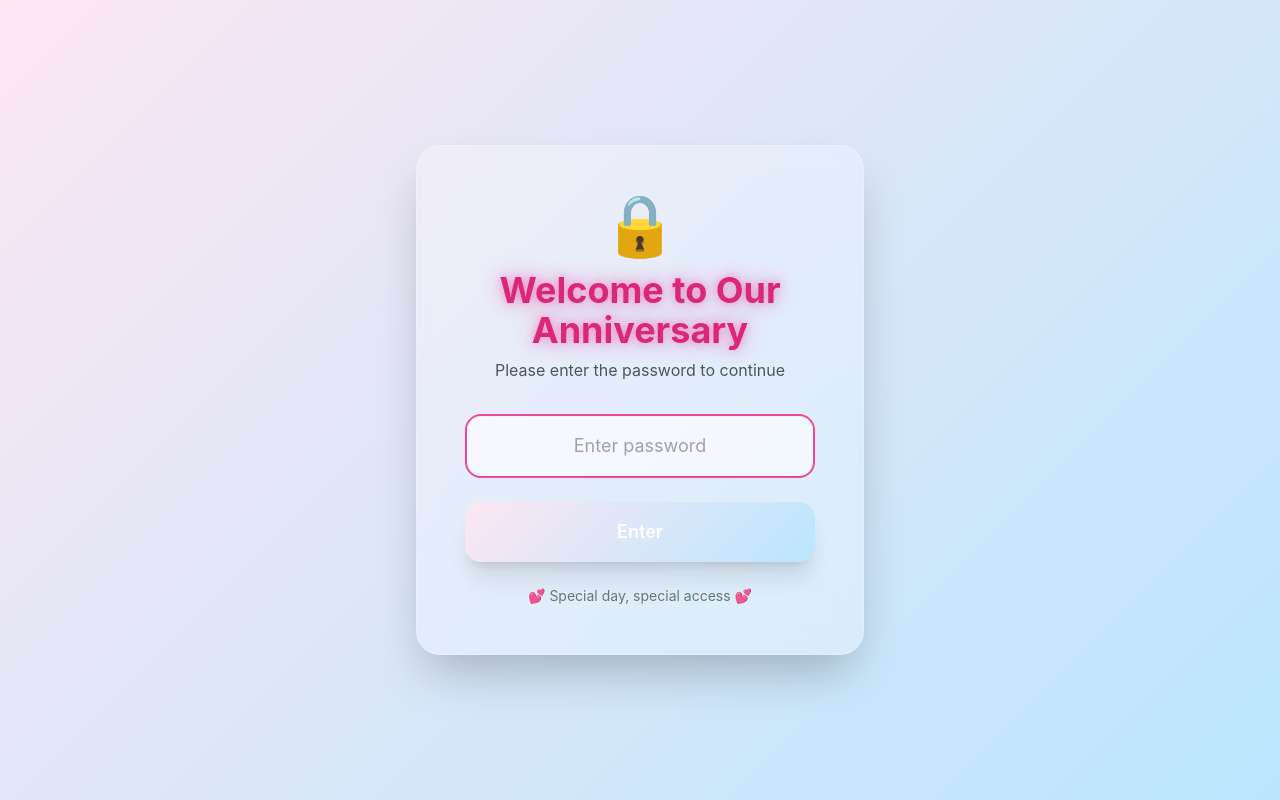
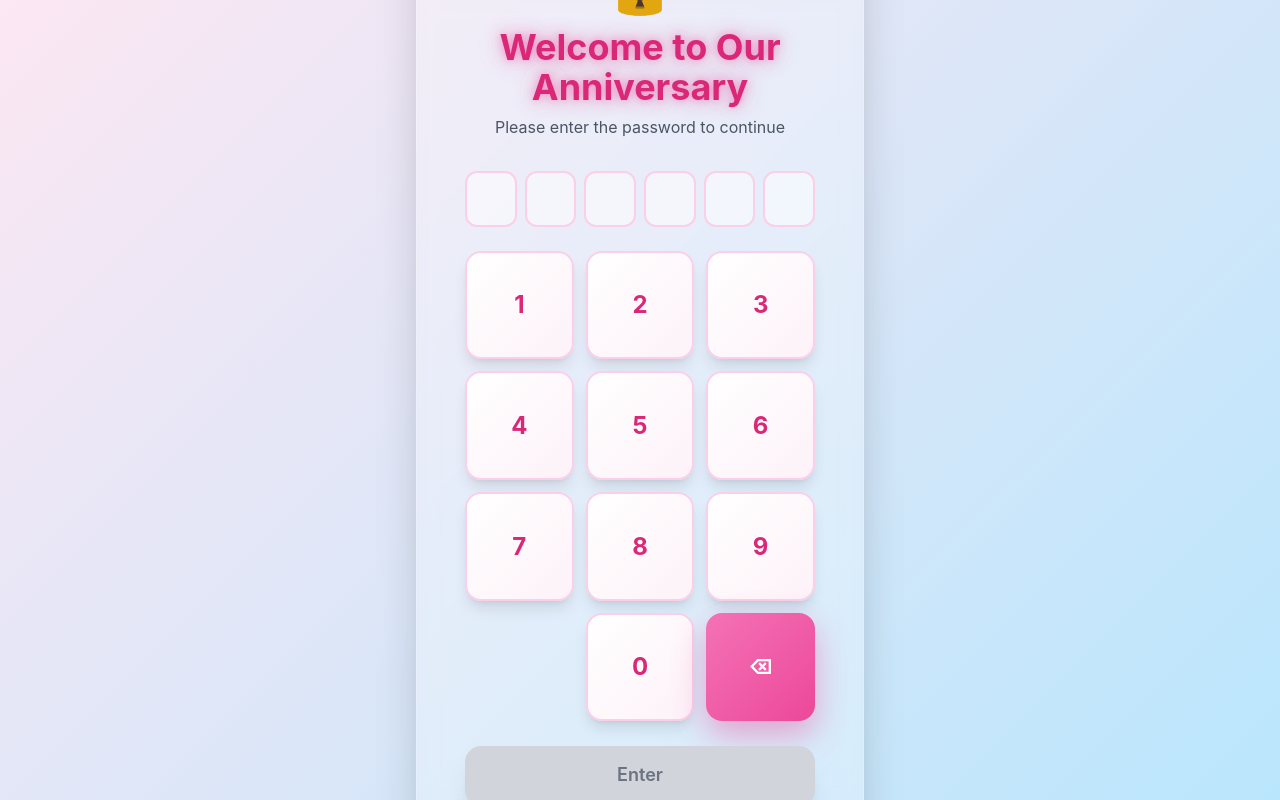
Before and after one commit to Skysosmart/121268Me-You, a Next.js app: page / in a window 1280 px wide. Built offline with nearby package versions, Linux system fonts and the light colour scheme.

Commit message:
Add autoplay music and custom numeric keypad for password - music plays automatically, beautiful custom keypad with animations

```diff
--- a/components/MusicPlayer.tsx
+++ b/components/MusicPlayer.tsx
@@ -4,16 +4,32 @@ import { useState, useEffect, useRef } from 'react'
 import { motion, AnimatePresence } from 'framer-motion'
 
 export default function MusicPlayer() {
-  const [isPlaying, setIsPlaying] = useState(false)
+  const [isPlaying, setIsPlaying] = useState(true) // Start playing by default
   const [isVisible, setIsVisible] = useState(true)
   const audioRef = useRef<HTMLAudioElement>(null)
 
   useEffect(() => {
     if (audioRef.current) {
       audioRef.current.volume = 0.3
+      // Try to autoplay on mount
+      const tryAutoplay = async () => {
+        try {
+          await audioRef.current?.play()
+          setIsPlaying(true)
+        } catch (error) {
+          // Autoplay blocked, user will need to interact
+          setIsPlaying(false)
+        }
+      }
+      tryAutoplay()
+    }
+  }, [])
+
+  useEffect(() => {
+    if (audioRef.current) {
       if (isPlaying) {
         audioRef.current.play().catch(() => {
-          // Autoplay might be blocked, user will need to interact
+          setIsPlaying(false)
         })
       } else {
         audioRef.current.pause()
@@ -37,7 +53,8 @@ export default function MusicPlayer() {
         ref={audioRef}
         loop
         preload="auto"
-        muted={!isPlaying}
+        autoPlay
+        muted={false}
       >
         {/* Love Story - Taylor Swift (Lo-fi) */}
         {/* Place your "love-story-lofi.mp3" file in the /public folder */}
--- /dev/null
+++ b/components/NumericKeypad.tsx
@@ -0,0 +1,74 @@
+'use client'
+
+import { motion } from 'framer-motion'
+
+interface NumericKeypadProps {
+  onNumberClick: (num: string) => void
+  onDelete: () => void
+  onClear: () => void
+}
+
+export default function NumericKeypad({ onNumberClick, onDelete, onClear }: NumericKeypadProps) {
+  const numbers = [
+    ['1', '2', '3'],
+    ['4', '5', '6'],
+    ['7', '8', '9'],
+    ['', '0', '⌫'],
+  ]
+
+  return (
+    <div className="grid grid-cols-3 gap-3 w-full">
+      {numbers.map((row, rowIndex) =>
+        row.map((item, colIndex) => {
+          if (item === '') {
+            return <div key={`empty-${rowIndex}-${colIndex}`} />
+          }
+
+          if (item === '⌫') {
+            return (
+              <motion.button
+                key="delete"
+                type="button"
+                onClick={onDelete}
+                className="aspect-square rounded-2xl bg-gradient-to-br from-romantic-pink-400 to-romantic-pink-500 text-white font-bold text-xl shadow-lg hover:shadow-xl transition-all flex items-center justify-center"
+                whileHover={{ scale: 1.05 }}
+                whileTap={{ scale: 0.95 }}
+                animate={{
+                  boxShadow: [
+                    '0 10px 25px rgba(236, 72, 153, 0.3)',
+                    '0 15px 35px rgba(236, 72, 153, 0.5)',
+                    '0 10px 25px rgba(236, 72, 153, 0.3)',
+                  ],
+                }}
+                transition={{
+                  duration: 2,
+                  repeat: Infinity,
+                  ease: 'easeInOut',
+                }}
+              >
+                ⌫
+              </motion.button>
+            )
+          }
+
+          return (
+            <motion.button
+              key={item}
+              type="button"
+              onClick={() => onNumberClick(item)}
+              className="aspect-square rounded-2xl bg-gradient-to-br from-white to-romantic-pink-50 text-romantic-pink-600 font-bold text-2xl shadow-lg hover:shadow-xl border-2 border-romantic-pink-200 hover:border-romantic-pink-400 transition-all flex items-center justify-center"
+              whileHover={{
+                scale: 1.1,
+                rotate: [0, -5, 5, 0],
+              }}
+              whileTap={{ scale: 0.9 }}
+              transition={{ duration: 0.2 }}
+            >
+              {item}
+            </motion.button>
+          )
+        })
+      )}
+    </div>
+  )
+}
--- a/components/PasswordProtection.tsx
+++ b/components/PasswordProtection.tsx
@@ -2,6 +2,7 @@
 
 import { useState, useEffect } from 'react'
 import { motion, AnimatePresence } from 'framer-motion'
+import NumericKeypad from './NumericKeypad'
 
 const PASSWORD = '121225'
 // TESTING MODE: Temporarily set to yesterday to test password protection
@@ -90,21 +91,32 @@ export default function PasswordProtection({ children }: PasswordProtectionProps
           </motion.div>
 
           <form onSubmit={handleSubmit} className="space-y-6">
-            <div>
-              <input
-                type="password"
-                value={password}
-                onChange={(e) => {
-                  setPassword(e.target.value)
-                  setError('')
-                }}
-                placeholder="Enter password"
-                className="w-full px-6 py-4 rounded-2xl border-2 border-romantic-pink-300 focus:border-romantic-pink-500 focus:outline-none text-lg bg-white/50 backdrop-blur-sm text-center"
-                autoFocus
-              />
+            {/* Password Display */}
+            <div className="mb-6">
+              <div className="flex justify-center gap-2 mb-4">
+                {[0, 1, 2, 3, 4, 5].map((index) => (
+                  <motion.div
+                    key={index}
+                    className={`w-12 h-12 md:w-14 md:h-14 rounded-xl border-2 flex items-center justify-center text-xl font-bold transition-all ${
+                      index < password.length
+                        ? 'bg-gradient-romantic border-romantic-pink-500 text-white shadow-lg'
+                        : 'bg-white/50 border-romantic-pink-200 text-romantic-pink-300'
+                    }`}
+                    animate={{
+                      scale: index < password.length ? [1, 1.1, 1] : 1,
+                    }}
+                    transition={{
+                      duration: 0.3,
+                      delay: index < password.length ? 0 : 0,
+                    }}
+                  >
+                    {index < password.length ? '●' : ''}
+                  </motion.div>
+                ))}
+              </div>
               {error && (
                 <motion.p
-                  className="mt-2 text-red-500 text-sm text-center"
+                  className="text-red-500 text-sm text-center"
                   initial={{ opacity: 0, y: -10 }}
                   animate={{ opacity: 1, y: 0 }}
                 >
@@ -113,11 +125,35 @@ export default function PasswordProtection({ children }: PasswordProtectionProps
               )}
             </div>
 
+            {/* Custom Numeric Keypad */}
+            <NumericKeypad
+              onNumberClick={(num) => {
+                if (password.length < 6) {
+                  setPassword(password + num)
+                  setError('')
+                }
+              }}
+              onDelete={() => {
+                setPassword(password.slice(0, -1))
+                setError('')
+              }}
+              onClear={() => {
+                setPassword('')
+                setError('')
+              }}
+            />
+
+            {/* Enter Button */}
             <motion.button
               type="submit"
-              className="w-full px-6 py-4 bg-gradient-romantic text-white font-semibold rounded-2xl shadow-xl hover:shadow-2xl transition-all text-lg"
-              whileHover={{ scale: 1.02 }}
-              whileTap={{ scale: 0.98 }}
+              disabled={password.length !== 6}
+              className={`w-full px-6 py-4 rounded-2xl shadow-xl hover:shadow-2xl transition-all text-lg font-semibold ${
+                password.length === 6
+                  ? 'bg-gradient-romantic text-white'
+                  : 'bg-gray-300 text-gray-500 cursor-not-allowed'
+              }`}
+              whileHover={password.length === 6 ? { scale: 1.02 } : {}}
+              whileTap={password.length === 6 ? { scale: 0.98 } : {}}
             >
               Enter
             </motion.button>
```
